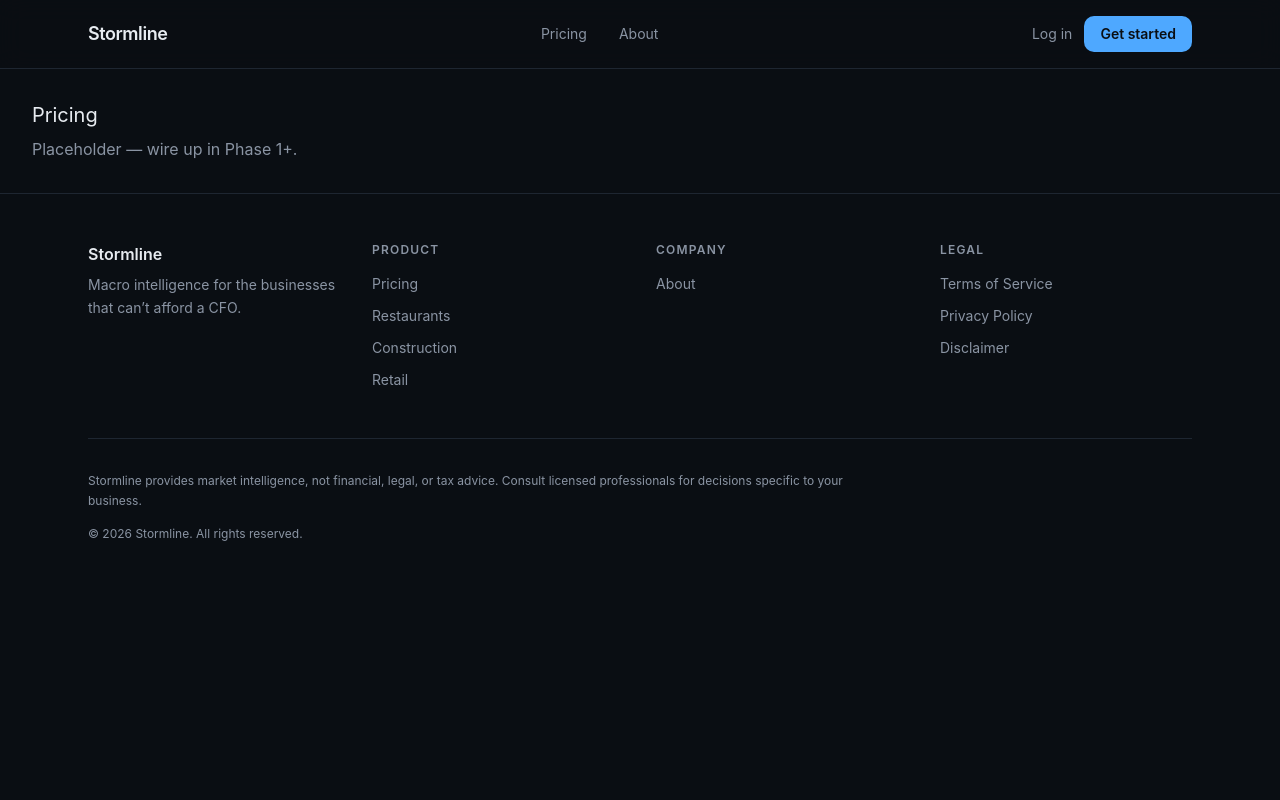
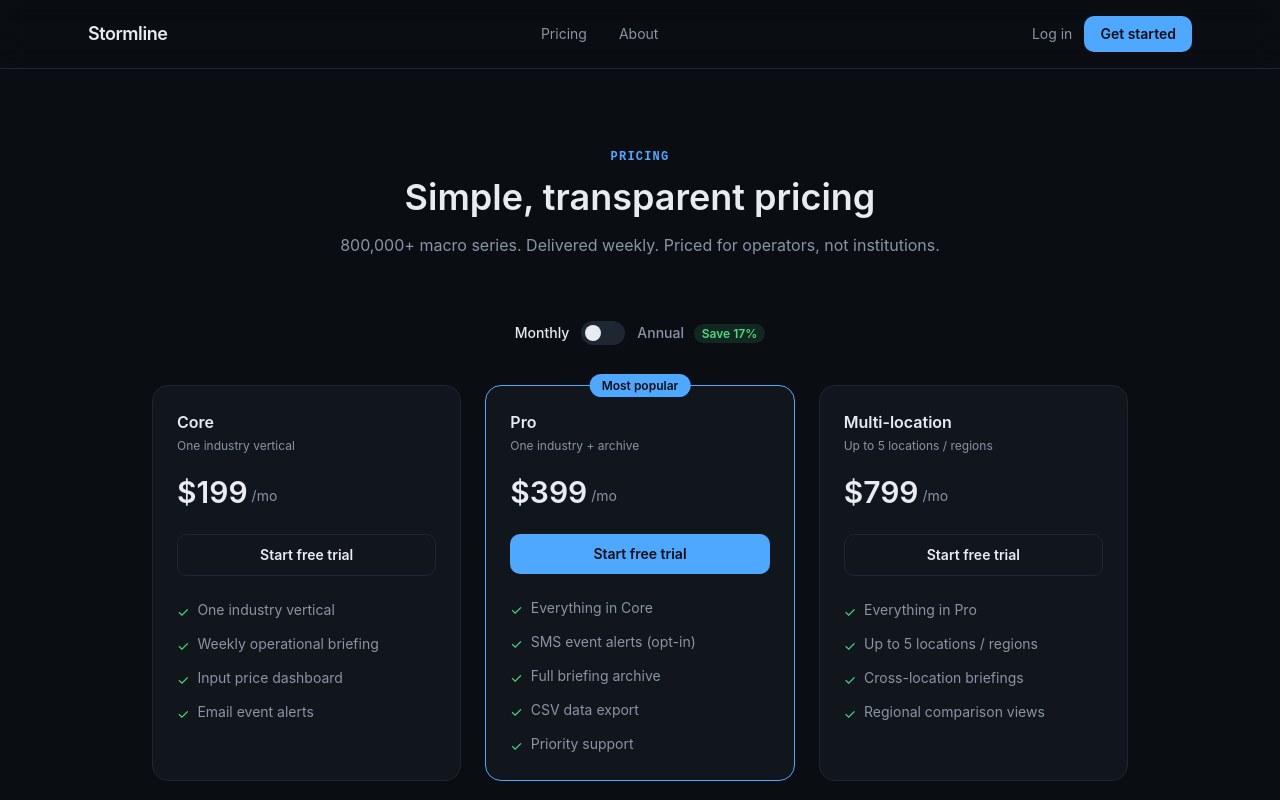
Before and after one commit to Dexterity-PA/Stormline, a Next.js app: page /pricing in a window 1280 px wide. Shown: the top 800 px of the page. Built offline with nearby package versions, Linux system fonts and the light colour scheme.

Commit message:
feat(marketing): pricing page

```diff
--- a/app/(marketing)/pricing/page.tsx
+++ b/app/(marketing)/pricing/page.tsx
@@ -1,8 +1,30 @@
-export default function Page() {
+import type { Metadata } from 'next'
+import PricingTable from '@/components/marketing/PricingTable'
+
+export const metadata: Metadata = {
+  title: 'Pricing — Stormline',
+  description:
+    'Core $199/mo, Pro $399/mo, Multi-location $799/mo. Macro intelligence for operators who track what drives margins.',
+}
+
+export default function PricingPage() {
   return (
-    <main className="p-8">
-      <h1 className="text-xl font-display">Pricing</h1>
-      <p className="text-fg-muted mt-2">Placeholder — wire up in Phase 1+.</p>
+    <main style={{ background: 'var(--sl-bg)' }}>
+      <div className="mx-auto max-w-5xl px-6 py-20">
+        <div className="mb-16 text-center">
+          <p className="mb-3 text-xs font-mono font-semibold uppercase tracking-widest text-accent">
+            Pricing
+          </p>
+          <h1 className="font-display text-3xl font-semibold text-fg md:text-4xl">
+            Simple, transparent pricing
+          </h1>
+          <p className="mt-4 text-fg-muted">
+            800,000+ macro series. Delivered weekly. Priced for operators, not institutions.
+          </p>
+        </div>
+
+        <PricingTable />
+      </div>
     </main>
-  );
+  )
 }
```
